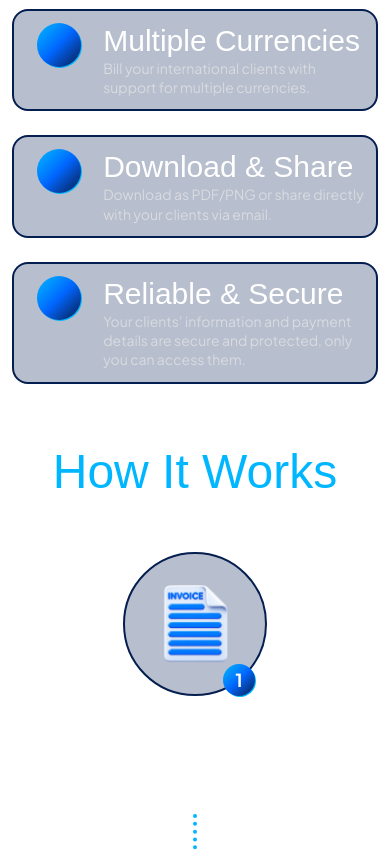
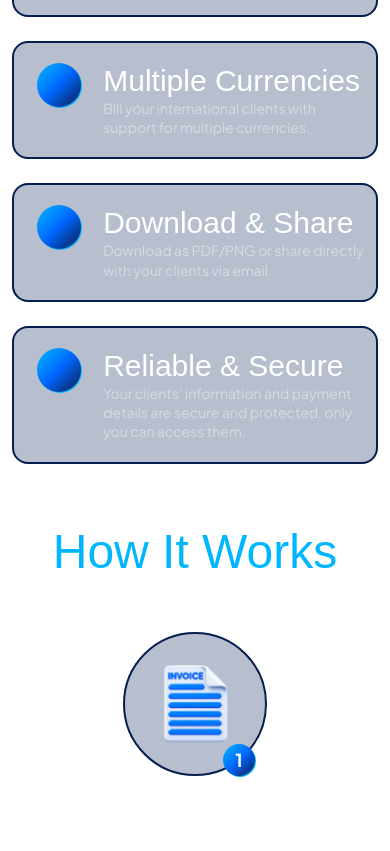
Before and after one commit to Moroundiya/invoicenow, a Next.js app: page / in a window 390 px wide. Shown: the part 1490-2341 px from the top of the page. Built offline with nearby package versions, Linux system fonts and the light colour scheme; some icons are missing; a web font is replaced by a local one.

Commit message:
Responsiveness fix

```diff
--- a/app/assets/components/Features.tsx
+++ b/app/assets/components/Features.tsx
@@ -131,7 +131,7 @@ export default function Features() {
 					{features.map((feature) => (
 						<div
 							key={feature.title}
-							className="feature-card flex w-full items-center justify-center space-x-3 rounded-2xl border-2 border-[#041E50] bg-[#041f5049] p-3 lg:h-33">
+							className="feature-card flex w-full items-center justify-center space-x-3 rounded-2xl border-2 border-[#041E50] bg-[#041f5049] py-5 px-3 lg:p-3 lg:h-33">
 							{/* ICON */}
 
 							<div className="flex h-full w-1/5 justify-center">
--- a/app/assets/components/HowItWorks.tsx
+++ b/app/assets/components/HowItWorks.tsx
@@ -305,7 +305,7 @@ export default function HowItWorks() {
 											{step.title}
 										</h3>
 
-										<p className="text-sm leading-snug text-white/60">
+										<p className="leading-snug text-white/60">
 											{step.description}
 										</p>
 									</div>
--- a/app/assets/layouts/Marquee.tsx
+++ b/app/assets/layouts/Marquee.tsx
@@ -88,13 +88,13 @@ function TestimonialCard({
 					<h3 className="font-italianno text-xl leading-[1] text-white sm:text-xl">
 						{testimonial.name}
 					</h3>
-					<p className="font-inter text-[10px] text-gray-500 sm:text-xs">
+					<p className="font-inter text-xs text-gray-500 sm:text-xs">
 						{testimonial.role}
 					</p>
 				</div>
 			</div>
 			<div className="my-3 h-px bg-[#062764]" />
-			<p className="line-clamp-2 text-xs text-[#eeeeee9e] sm:text-sm">
+			<p className="line-clamp-2 text-sm text-[#eeeeee9e]">
 				“{testimonial.message}”
 			</p>
 		</div>
```
